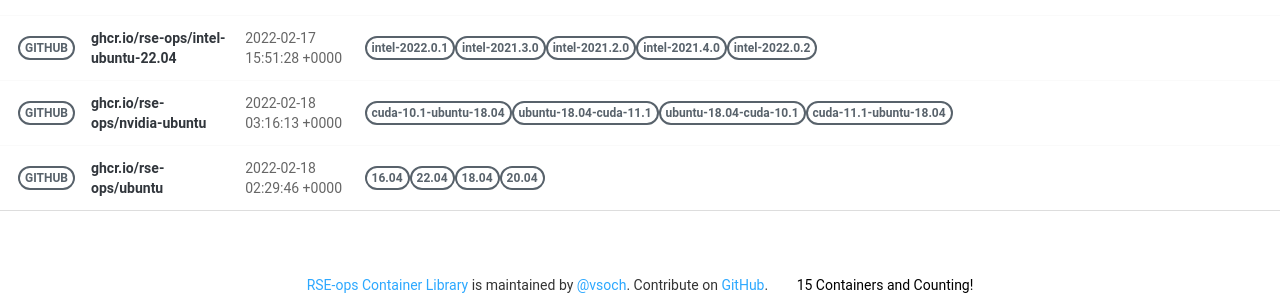
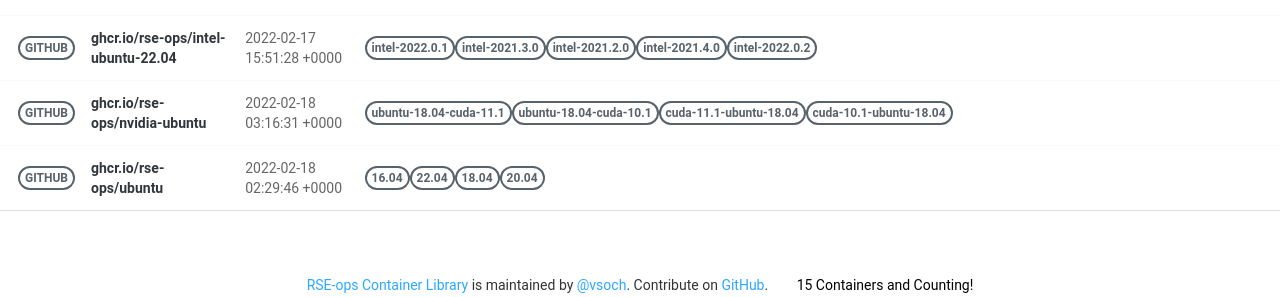
Before and after one commit to rse-ops/docker-images, a Jekyll site: the page built from pages/index.md, in a window 1280 px wide. Shown: the part 966-1263 px from the top of the page. Built offline with Jekyll 4.4.1, drawn with Linux system fonts in a browser that asks for light colours; nearby versions of some CDN libraries; part of the change alters nothing that is shown.

Commit message:
Automated push to update library 2022-02-18

```diff
--- a/_library/ghcr.io-rse-ops-nvidia-ubuntu.md
+++ b/_library/ghcr.io-rse-ops-nvidia-ubuntu.md
@@ -1,14 +1,11 @@
 ---
 layout: container
 name: ghcr.io/rse-ops/nvidia-ubuntu
-updated_at: 2022-02-18 03:16:13.494871
+updated_at: 2022-02-18 03:16:31.889076
 
 
 container_url: https://github.com/orgs/rse-ops/packages/container/package/nvidia-ubuntu
 versions:
- - tag: cuda-10.1-ubuntu-18.04
-   dockerfile: https://github.com/rse-ops/docker-images/blob/main/nvidia-ubuntu/Dockerfile
-   manifest: https://crane.ggcr.dev/manifest/ghcr.io/rse-ops/nvidia-ubuntu:cuda-10.1-ubuntu-18.04
  - tag: ubuntu-18.04-cuda-11.1
    dockerfile: https://github.com/rse-ops/docker-images/blob/main/nvidia-ubuntu/Dockerfile
    manifest: https://crane.ggcr.dev/manifest/ghcr.io/rse-ops/nvidia-ubuntu:ubuntu-18.04-cuda-11.1
@@ -18,5 +15,8 @@ versions:
  - tag: cuda-11.1-ubuntu-18.04
    dockerfile: https://github.com/rse-ops/docker-images/blob/main/nvidia-ubuntu/Dockerfile
    manifest: https://crane.ggcr.dev/manifest/ghcr.io/rse-ops/nvidia-ubuntu:cuda-11.1-ubuntu-18.04
+ - tag: cuda-10.1-ubuntu-18.04
+   dockerfile: https://github.com/rse-ops/docker-images/blob/main/nvidia-ubuntu/Dockerfile
+   manifest: https://crane.ggcr.dev/manifest/ghcr.io/rse-ops/nvidia-ubuntu:cuda-10.1-ubuntu-18.04
 
 ---
```
